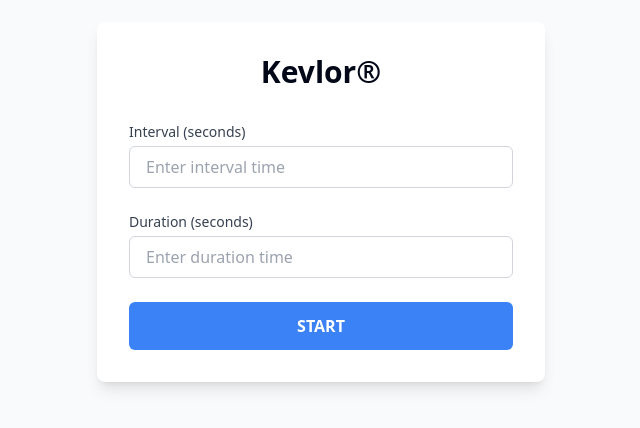
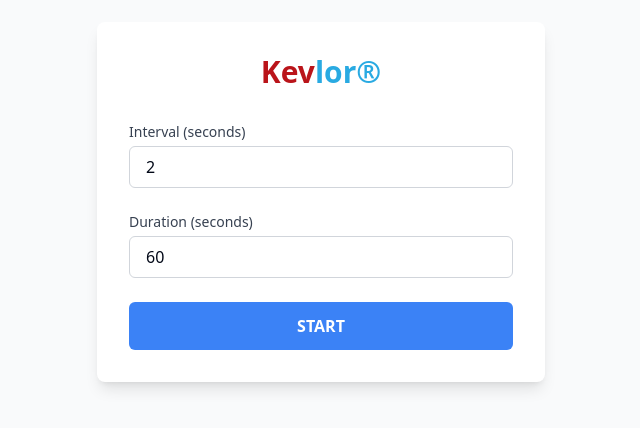
Before and after one commit to alexandre-thomazi/kevlor-color-kaleidoscope, a React (Vite) app: page / in a window 1280 px wide. Shown: the part 198-626 px from the top of the page, without its empty margins (319-959 px from the left). Built offline with nearby package versions, Linux system fonts and the light colour scheme.

Commit message:
Fix color screen and home page
- Set default interval and duration.
- Center the stop button.
- Implement color changes for "Kev" and "lor®" on the home screen.

```diff
--- a/src/components/ColorScreen.tsx
+++ b/src/components/ColorScreen.tsx
@@ -55,7 +55,7 @@ const ColorScreen = ({ interval, duration }: ColorScreenProps) => {
     >
       <button
         onClick={handleStop}
-        className="fixed top-4 right-4 bg-white text-gray-900 px-6 py-2 rounded-md shadow-lg hover:bg-gray-100 transition-colors font-semibold"
+        className="absolute top-1/2 left-1/2 transform -translate-x-1/2 -translate-y-1/2 bg-white text-gray-900 px-6 py-2 rounded-md shadow-lg hover:bg-gray-100 transition-colors font-semibold"
       >
         STOP
       </button>
--- a/src/pages/Home.tsx
+++ b/src/pages/Home.tsx
@@ -1,12 +1,24 @@
 
-import React, { useState } from 'react';
+import React, { useState, useEffect } from 'react';
 import { useNavigate } from 'react-router-dom';
 
 const Home = () => {
-  const [interval, setInterval] = useState('');
-  const [duration, setDuration] = useState('');
+  const [interval, setInterval] = useState('2');
+  const [duration, setDuration] = useState('60');
   const [error, setError] = useState('');
+  const [titleColors, setTitleColors] = useState({ kev: '#29AAE2', lor: '#BA141A' });
   const navigate = useNavigate();
+
+  useEffect(() => {
+    const titleTimer = setInterval(() => {
+      setTitleColors(prev => ({
+        kev: prev.kev === '#29AAE2' ? '#BA141A' : '#29AAE2',
+        lor: prev.lor === '#29AAE2' ? '#BA141A' : '#29AAE2'
+      }));
+    }, 1500);
+
+    return () => clearInterval(titleTimer);
+  }, []);
 
   const handleSubmit = (e: React.FormEvent) => {
     e.preventDefault();
@@ -31,7 +43,10 @@ const Home = () => {
   return (
     <div className="min-h-screen flex flex-col items-center justify-center bg-gray-50">
       <div className="w-full max-w-md p-8 bg-white rounded-lg shadow-lg">
-        <h1 className="text-3xl font-bold text-center mb-8">Kevlor®</h1>
+        <h1 className="text-3xl font-bold text-center mb-8">
+          <span style={{ color: titleColors.kev }}>Kev</span>
+          <span style={{ color: titleColors.lor }}>lor®</span>
+        </h1>
 
         <form onSubmit={handleSubmit} className="space-y-6">
           <div>
```
